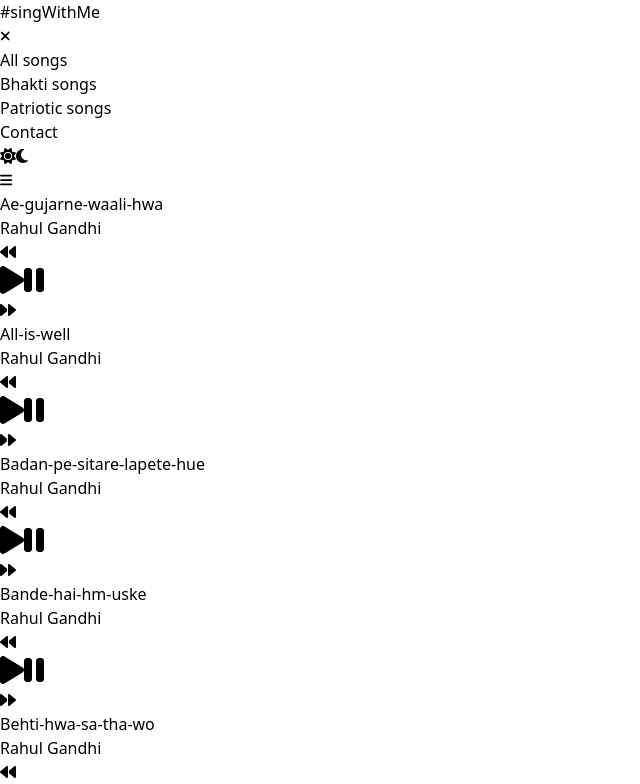
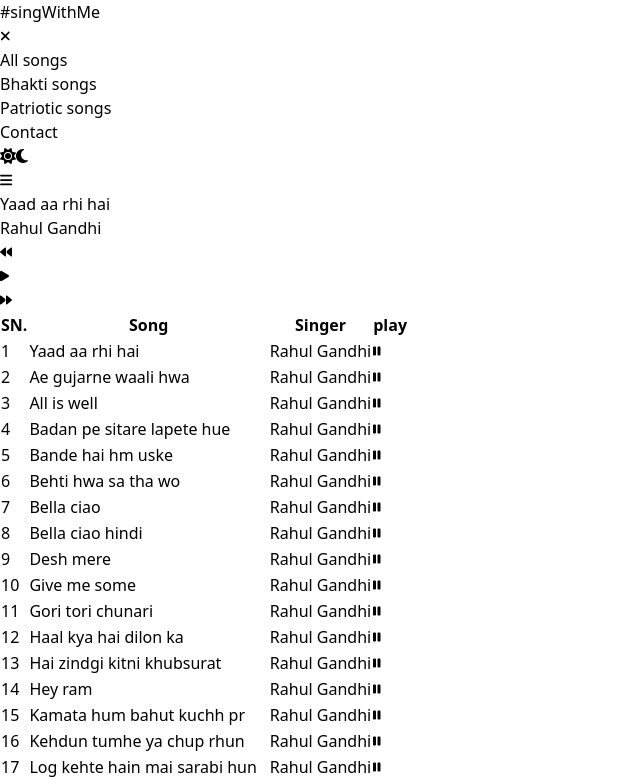
Before and after one commit to abhis12321/singWithMe, a Next.js app: page / in a window 1280 px wide. Shown: the top 784 px of the page, without its empty margins (0-640 px from the left). Built offline with nearby package versions, Linux system fonts and the light colour scheme.

Commit message:
modifying the project from some basic levels

```diff
--- a/src/app/_components/MusicCard.js
+++ b/src/app/_components/MusicCard.js
@@ -1,81 +1,26 @@
+import { FontAwesomeIcon } from '@fortawesome/react-fontawesome';
 import { faBackward, faForward, faPause, faPlay } from '@fortawesome/free-solid-svg-icons';
-import { FontAwesomeIcon } from '@fortawesome/react-fontawesome';
-import Image from 'next/image';
-import React from 'react'
 
-export default function MusicCard(props) {
-    const handleButton = (cantainer) => {
-        let group = cantainer.querySelector('.group');
-        let svgs = group.querySelectorAll('svg');
-        svgs[0]?.classList?.toggle('block');
-        svgs[0]?.classList?.toggle('hidden');
-        svgs[1]?.classList?.toggle('block');
-        svgs[1]?.classList?.toggle('hidden');
-    }
 
-    const playMusic = (cantainer) => {
-        let audio = cantainer.querySelector('audio');
-        let musicAvatar = cantainer.querySelector('p');
-        if(audio.paused) {
-            musicAvatar.classList.toggle('animate-spin');
-            audio.play();
-        } else {
-            musicAvatar.classList.toggle('animate-spin');
-            audio.pause();
-        }
-    }
+export default function MusicCard({ music, musicRef, nextPlay, previousPlay, handleMusic, isPlaying }) {
+    return (
+        <div id={music.name} className='min-h-[440px] w-[300px] flex flex-col items-center justify-around pb-3 bg-gray-400 dark:bg-white/10 rounded-md shadow-[0_0_2px_gray_inset] hover:shadow-[0_0_3px_gray] text-gray-700 dark:text-white'>
+            <h2 className="my-4 font-bold text-2xl drop-shadow-[0_1px_1px_white] p-2 text-center font-mono">{music.name}</h2>
+            <audio src={music.song} className='' ref={musicRef}></audio>
+            <p className={`w-[200px] h-[200px] [background-image:conic-gradient(red , yellow , green , blue , red)] bg-conic-gradient rounded-full border-4 ${isPlaying && "animate-spin"}`}></p>
+            <div className='text-yellow-500 font-bold font-serif drop-shadow-[0_1px_1px_black]'>{music.singer}</div>
 
-    const handleMusic = () => {
-        let cantainer = document.querySelector(`#${props.data.name}`);
-        handleButton(cantainer);
-        playMusic(cantainer);
-    }
-
-    const pause = (cantainer) => {
-        let musicAvatar = cantainer.querySelector('p');
-        let audio = cantainer.querySelector('audio');
-        if(!audio.paused) {
-            musicAvatar.classList.remove('animate-spin');
-            audio.pause();
-            handleButton(cantainer);
-        }
-    }
-
-    const nextPlay = () => {
-        let cantainer = document.querySelector(`#${props.data.name}`);
-        let nextCant = cantainer.nextElementSibling;
-        if(nextCant) {
-            pause(cantainer);
-            handleButton(nextCant);
-            playMusic(nextCant);
-        }
-    }
-
-    const previousPlay = () => {
-        let cantainer = document.querySelector(`#${props.data.name}`);
-        let previousCant = cantainer.previousElementSibling;
-        if (previousCant) {
-          pause(cantainer);
-          handleButton(previousCant);
-          playMusic(previousCant);
-        }
-      }
-
-    return (
-        <div id={props.data.name} className='flex flex-col items-center justify-around pb-3 bg-gradient-to-b from-gray-200 to-slate-500 dark:from-slate-950 dark:via-slate-700 dark:to-gray-950 min-h-[410px] w-[300px] mx-auto rounded-md shadow-[0_0_8px_indigo] dark:shadow-[0_0_8px_white] hover:shadow-[0_0_12px_red] text-gray-700 dark:text-white'>
-            <h2 className="my-4 font-bold text-2xl drop-shadow-[0_0_7px_violet] p-2 text-center">{props.data.name}</h2>
-            <p className="w-[200px] h-[200px] [background-image:conic-gradient(red , yellow , green , blue , red)] bg-conic-gradient rounded-full border-4"></p>
-            <div className=' text-yellow-500 font-semibold'>{props.data.singer}</div>
-            <audio src={'/music/' + props.data.name + '.mp3'} className=''></audio>
-
-            <div className="flex items-center justify-around w-full text-white">
-                <FontAwesomeIcon icon={faBackward} className='text-xl cursor-pointer hover:text-gray-500 w-6' size='' onClick={previousPlay} />
-                <div className="group w-fit relative shadow-[0_0_2px_white] rounded-full">
-                    <FontAwesomeIcon icon={faPlay} className='w-8 h-8 cursor-pointer group-hover:text-gray-500 bg-gray-950 rounded-full py-[10px] pl-[11px] pr-[8px] block group-active:hidden' size='2x' />
-                    <FontAwesomeIcon icon={faPause} className='w-8 h-8 cursor-pointer group-hover:text-gray-500 bg-gray-950 rounded-full p-[10px] hidden group-active:block' size='2x' />
-                    <div className="absolute w-14 h-14 z-10 top-0 left-0 cursor-pointer rounded-full" onClick={handleMusic}></div>
+            <div className="w-full flex items-center justify-around text-white">
+                <FontAwesomeIcon icon={faBackward} className='h-5 cursor-pointer opacity-90 hover:opacity-100 hover:drop-shadow-[0_0_1px_gray] hover:scale-110' size='xs' onClick={previousPlay} />
+                <div className={`h-12 w-12 shadow-[0_0_2px_white] rounded-full flex items-center justify-center cursor-pointer bg-gray-700/30 drop-shadow-[0_0_2px_black]`} onClick={handleMusic}>
+                    {
+                        !isPlaying ?
+                            <FontAwesomeIcon icon={faPlay} className={`h-6`} size='xs' />
+                            :
+                            <FontAwesomeIcon icon={faPause} className={`h-6`} size='xs' />
+                    }
                 </div>
-                <FontAwesomeIcon icon={faForward} className='text-xl cursor-pointer hover:text-gray-500 w-6' size='' onClick={nextPlay} />
+                <FontAwesomeIcon icon={faForward} className='h-5 cursor-pointer opacity-90 hover:opacity-100 hover:drop-shadow-[0_0_1px_gray] hover:scale-110' size='xs' onClick={nextPlay} />
             </div>
         </div>
     )
--- /dev/null
+++ b/src/app/_components/musicsData.js
@@ -0,0 +1,149 @@
+export const musics = [
+  {
+    id:0,
+    name: "Yaad aa rhi hai",
+    song: "/music/Yaad-aa-rhi-hai.mp3",
+    singer: "Rahul Gandhi",
+    language:"hindi",
+  },
+  {
+    id:1,
+    name: 'Ae gujarne waali hwa',
+    song:"/music/Ae-gujarne-waali-hwa.mp3",
+    singer: "Rahul Gandhi",
+    language:"hindi",
+  },
+  {
+    id:2,
+    name: "All is well",
+    song: "/music/All-is-well.mp3",
+    singer: "Rahul Gandhi",
+    language:"hindi",
+  },
+  {
+    id:3,
+    name: "Badan pe sitare lapete hue",
+    song: "/music/Badan-pe-sitare-lapete-hue.mp3",
+    singer: "Rahul Gandhi",
+    language:"hindi",
+  },
+  {
+    id:4,
+    name: "Bande hai hm uske",
+    song: "/music/Bande-hai-hm-uske.mp3",
+    singer: "Rahul Gandhi",
+    language:"hindi",
+  },
+  {
+    id:5,
+    name: "Behti hwa sa tha wo",
+    song: "/music/Behti-hwa-sa-tha-wo.mp3",
+    singer: "Rahul Gandhi",
+    language:"hindi",
+  },
+  {
+    id:6,
+    name: "Bella ciao",
+    song: "/music/Bella-ciao.mp3",
+    singer: "Rahul Gandhi",
+    language:"hindi",
+  },
+  {
+    id:7,
+    name: "Bella ciao hindi",
+    song: "/music/Bella-ciao-hindi.mp3",
+    singer: "Rahul Gandhi",
+    language:"hindi",
+  },
+  {
+    id:8,
+    name: "Desh mere",
+    song: "/music/Desh-mere.mp3",
+    singer: "Rahul Gandhi",
+    language:"hindi",
+  },
+  {
+    id:9,
+    name: "Give me some",
+    song: "/music/Give-me-some.mp3",
+    singer: "Rahul Gandhi",
+    language:"hindi",
+  },
+  {
+    id:10,
+    name: "Gori tori chunari",
+    song: "/music/Gori-tori-chunari.mp3",
+    singer: "Rahul Gandhi",
+    language:"hindi",
+  },
+  {
+    id:11,
+    name: "Haal kya hai dilon ka",
+    song: "/music/Haal-kya-hai-dilon-ka.mp3",
+    singer: "Rahul Gandhi",
+    language:"hindi",
+  },
+  {
+    id:12,
+    name: "Hai zindgi kitni khubsurat",
+    song: "/music/Hai-zindgi-kitni-khubsurat.mp3",
+    singer: "Rahul Gandhi",
+    language:"hindi",
+  },
+  {
+    id:13,
+    name: "Hey ram",
+    song: "/music/Hey-ram.mp3",
+    singer: "Rahul Gandhi",
+    language:"hindi",
+  },
+  {
+    id:14,
+    name: "Kamata hum bahut kuchh pr",
+    song: "/music/Kamata-hum-bahut-kuchh-pr.mp3",
+    singer: "Rahul Gandhi",
+    language:"hindi",
+  },
+  {
+    id:15,
+    name: "Kehdun tumhe ya chup rhun",
+    song: "/music/Kehdun-tumhe-ya-chup-rhun.mp3",
+    singer: "Rahul Gandhi",
+    language:"hindi",
+  },
+  {
+    id:16,
+    name: "Log kehte hain mai sarabi hun",
+    song: "/music/Log-kehte-hain-mai-sarabi-hun.mp3",
+    singer: "Rahul Gandhi",
+    language:"hindi",
+  },
+  {
+    id:17,
+    name: "Dhire dhire meri jindgi me aana",
+    song: "/music/Dhire-dhire-meri-jindgi-me-aana.mp3",
+    singer: "Rahul Gandhi",
+    language:"hindi",
+  },
+  {
+    id:18,
+    name: "Mere umar k nav jawaano",
+    song: "/music/Mere-umar-k-nav-jawaano.mp3",
+    singer: "Rahul Gandhi",
+    language:"hindi",
+  },
+  {
+    id:19,
+    name: "Peele peele o mere raaja",
+    song: "/music/Peele-peele-o-mere-raaja.mp3",
+    singer: "Rahul Gandhi",
+    language:"hindi",
+  },
+  {
+    id:20,
+    name: "Tu cheez bdi hai mast",
+    song: "/music/Tu-cheez-bdi-hai-mast.mp3",
+    singer: "Rahul Gandhi",
+    language:"hindi",
+  },
+]
--- a/src/app/layout.js
+++ b/src/app/layout.js
@@ -13,11 +13,9 @@ export const metadata = {
 export default function RootLayout({ children }) {
   return (
     <html lang="en" className="">
-      <body className="dark bg-gray-300 text-gray-300 dark:bg-slate-950 dark:text-white">
+      <body className="bg-gray-300 text-gray-700 dark:bg-slate-950 dark:text-white">
         <NavBar />
-        <div className="" style={{minHeight:'calc(100vh - 4rem)'}}>
           {children}
-        </div>
         <Footer />
       </body>
     </html>
--- a/src/app/page.js
+++ b/src/app/page.js
@@ -1,153 +1,79 @@
 "use client"
-import React, { useState } from 'react'
+import { useRef, useState } from 'react'
 import MusicCard from './_components/MusicCard'
-
-const songs = [
-  {
-    name: 'Ae-gujarne-waali-hwa',
-    singer: "Rahul Gandhi"
-  },
-  {
-    name: "All-is-well",
-    singer: "Rahul Gandhi"
-  },
-  {
-    name: "Badan-pe-sitare-lapete-hue",
-    singer: "Rahul Gandhi"
-  },
-  {
-    name: "Bande-hai-hm-uske",
-    singer: "Rahul Gandhi"
-  },
-  {
-    name: "Behti-hwa-sa-tha-wo",
-    singer: "Rahul Gandhi"
-  },
-  {
-    name: "Bella-ciao",
-    singer: "Rahul Gandhi"
-  },
-  {
-    name: "Bella-ciao-hindi",
-    singer: "Rahul Gandhi"
-  },
-  {
-    name: "Desh-mere",
-    singer: "Rahul Gandhi"
-  },
-  {
-    name: "Give-me-some",
-    singer: "Rahul Gandhi"
-  },
-  {
-    name: "Gori-tori-chunari",
-    singer: "Rahul Gandhi"
-  },
-  {
-    name: "Haal-kya-hai-dilon-ka",
-    singer: "Rahul Gandhi"
-  },
-  {
-    name: "Hai-zindgi-kitni-khubsurat",
-    singer: "Rahul Gandhi"
-  },
-  {
-    name: "Hey-ram",
-    singer: "Rahul Gandhi"
-  },
-  {
-    name: "Kamata-hum-bahut-kuchh-pr",
-    singer: "Rahul Gandhi"
-  },
-  {
-    name: "Kehdun-tumhe-ya-chup-rhun",
-    singer: "Rahul Gandhi"
-  },
-  {
-    name: "Log-kehte-hain-mai-sarabi-hun",
-    singer: "Rahul Gandhi"
-  },
-  {
-    name: "Dhire-dhire-meri-jindgi-me-aana",
-    singer: "Rahul Gandhi"
-  },
-  {
-    name: "Mere-umar-k-nav-jawaano",
-    singer: "Rahul Gandhi"
-  },
-  {
-    name: "Peele-peele-o-mere-raaja",
-    singer: "Rahul Gandhi"
-  },
-  {
-    name: "Tu-cheez-bdi-hai-mast",
-    singer: "Rahul Gandhi"
-  },
-  {
-    name: "Yaad-aa-rhi-hai",
-    singer: "Rahul Gandhi"
-  },
-]
+import { musics } from './_components/musicsData';
+import { FontAwesomeIcon } from '@fortawesome/react-fontawesome';
+import { faPause, faPlay } from '@fortawesome/free-solid-svg-icons';
 
 export default function Page() {
-  const [player , setPlayer] = useState();
+  const musicRef = useRef();
+  const [isPlaying, setIsPlaying] = useState(false);
+  const [player, setPlayer] = useState(musics[0]);
 
-  const toggleButton = (cantainer) => {
-    let group = cantainer.querySelector('.group');
-    let svgs = group.querySelectorAll('svg');
-    svgs[0]?.classList?.toggle('block');
-    svgs[0]?.classList?.toggle('hidden');
-    svgs[1]?.classList?.toggle('block');
-    svgs[1]?.classList?.toggle('hidden');
+  const play = () => {
+    musicRef?.current?.play();
+    setIsPlaying(true);
   }
 
-  const handleMusic = (cantainer) => {
-    let audio = cantainer.querySelector('audio');
-    let musicAvatar = cantainer.querySelector('p');
-    if (audio.paused) {
-      musicAvatar.classList.toggle('animate-spin');
-      audio.play();
+  const pause = () => {
+    musicRef?.current?.pause();
+    setIsPlaying(false);
+  }
+
+  const nextPlay = () => {
+    setPlayer(prev => musics[(prev.id + 1) % musics.length]);
+    setIsPlaying(false);
+  }
+
+  const previousPlay = () => {
+    setPlayer(prev => musics[(musics.length + prev.id - 1) % musics.length]);
+    setIsPlaying(false);
+  }
+
+  const handleMusic = () => {
+    if (musicRef?.current?.paused) {
+      play();
     } else {
-      musicAvatar.classList.toggle('animate-spin');
-      audio.pause();
+      pause();
     }
   }
 
-  const pause = (cantainer) => {
-    let musicAvatar = cantainer.querySelector('p');
-    let audio = cantainer.querySelector('audio');
-    if (!audio.paused) {
-      musicAvatar.classList.remove('animate-spin');
-      audio.pause();
-      handleButton(cantainer);
-    }
-  }
-
-  const nextPlay = (cantainer) => {
-    let nextCant = cantainer.nextElementSibling;
-    if (nextCant) {
-      pause(cantainer);
-      handleButton(nextCant);
-      playMusic(nextCant);
-    }
-  }
-
-  const previousPlay = () => {
-    let cantainer = document.querySelector(`#${props.data.name}`);
-    let previousCant = cantainer.previousElementSibling;
-    if (previousCant) {
-      pause(cantainer);
-      handleButton(previousCant);
-      playMusic(previousCant);
-    }
+  const selectMusic = (music) => {
+    setPlayer(music);
+    play();
   }
 
   return (
-    <div className='flex flex-wrap gap-8 items-center justify-around py-4' style={{ minHeight: 'calc(100vh - 4rem)' }}>
-      {
-        songs?.map((song, index) =>
-          <MusicCard data={song} functions = {{toggleButton , handleMusic , pause , nextPlay , previousPlay}} key={index} />
-        )}
+    <div className='flex flex-wrap gap-2 items-start justify-around p-1' style={{ inHeight: 'calc(100vh - 4rem)' }}>
+      <MusicCard music={player} nextPlay={nextPlay} previousPlay={previousPlay} handleMusic={handleMusic} musicRef={musicRef} isPlaying={isPlaying} setIsPlaying={setIsPlaying} />
+      <table className="w-full md:flex-1 shadow-[0_0_3px_black] rounded overflow-hidden">
+        <thead className='h-11 bg-slate-900/10 dark:bg-white/10 shadow-[0_0_2px_gray_inset]'>
+          <tr className="">
+            <th className="py-[3px]">SN.</th>
+            <th className="py-[3px]">Song</th>
+            <th className="py-[3px]">Singer</th>
+            <th className="py-[3px]">play</th>
+          </tr>
+        </thead>
+        <tbody className=''>
+          {
+            musics?.map((music, index) =>
+              <tr key={index} className={`font-normal font-mono ${music.id == player.id ? "bg-blue-600" : "even:bg-white/20 odd:bg-red-400/15 hover:bg-green-800/20"}`}>
+                <td className="py-[3px] text-center">{index + 1}</td>
+                <td className="py-[3px] text-center">{music?.name}</td>
+                <td className="py-[3px] text-center">{music?.singer}</td>
+                <td className="py-[3px] text-center flex items-center justify-center">
+                  {music.id == player.id && isPlaying ?
+                    <FontAwesomeIcon size='xs' icon={faPlay} className='h-4 bg-white/60 py-[10px] px-3 rounded-full shadow-[0_0_2px_gray] cursor-pointer' onClick={() => selectMusic(music)} />
+                    :
+                    <FontAwesomeIcon size='xs' icon={faPause} className='h-4 bg-white/60 py-[10px] px-3 rounded-full shadow-[0_0_2px_gray] cursor-pointer' onClick={() => selectMusic(music)} />
+                  }
+                </td>
+              </tr>
+            )
+          }
+        </tbody>
+      </table>
     </div>
   )
 }
```
